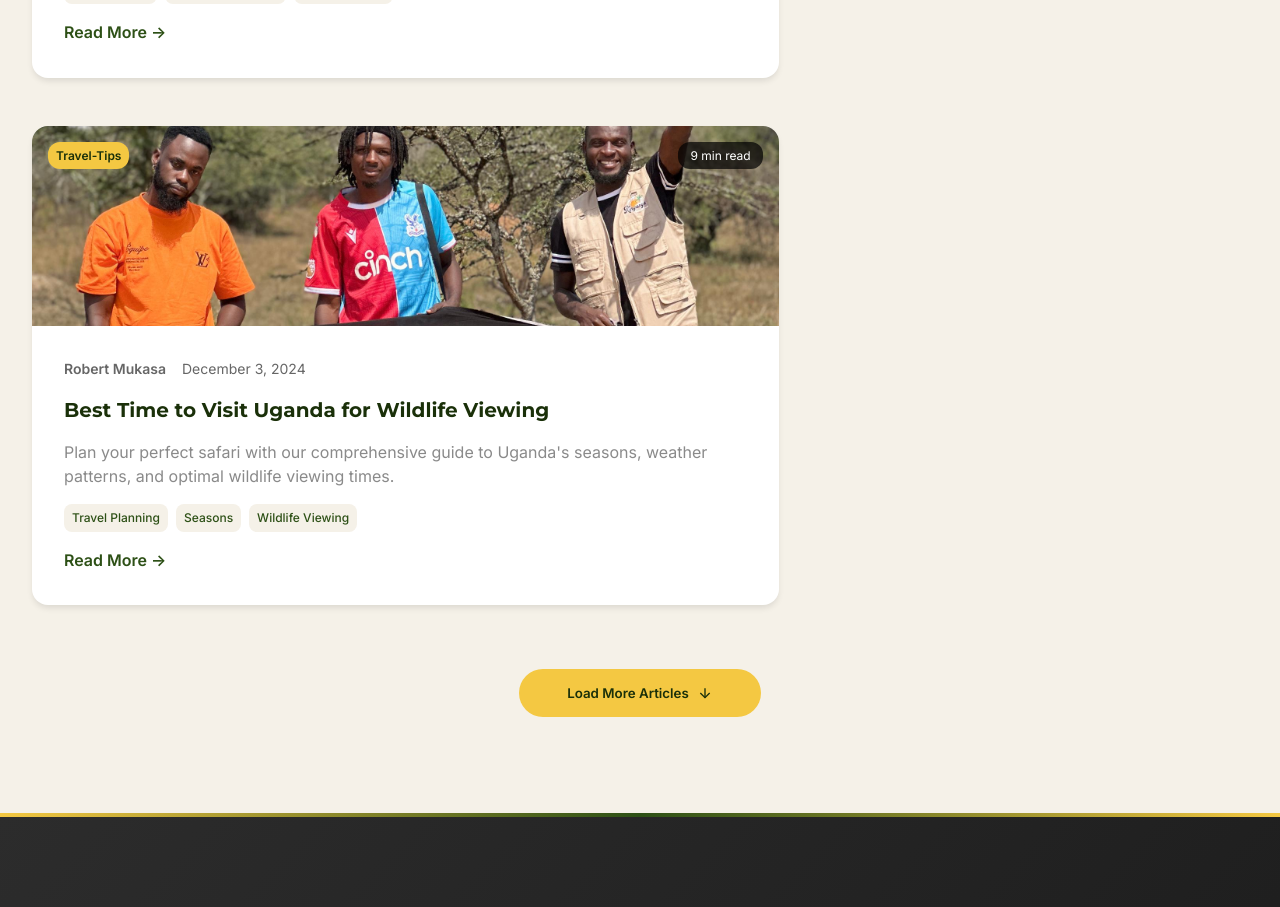
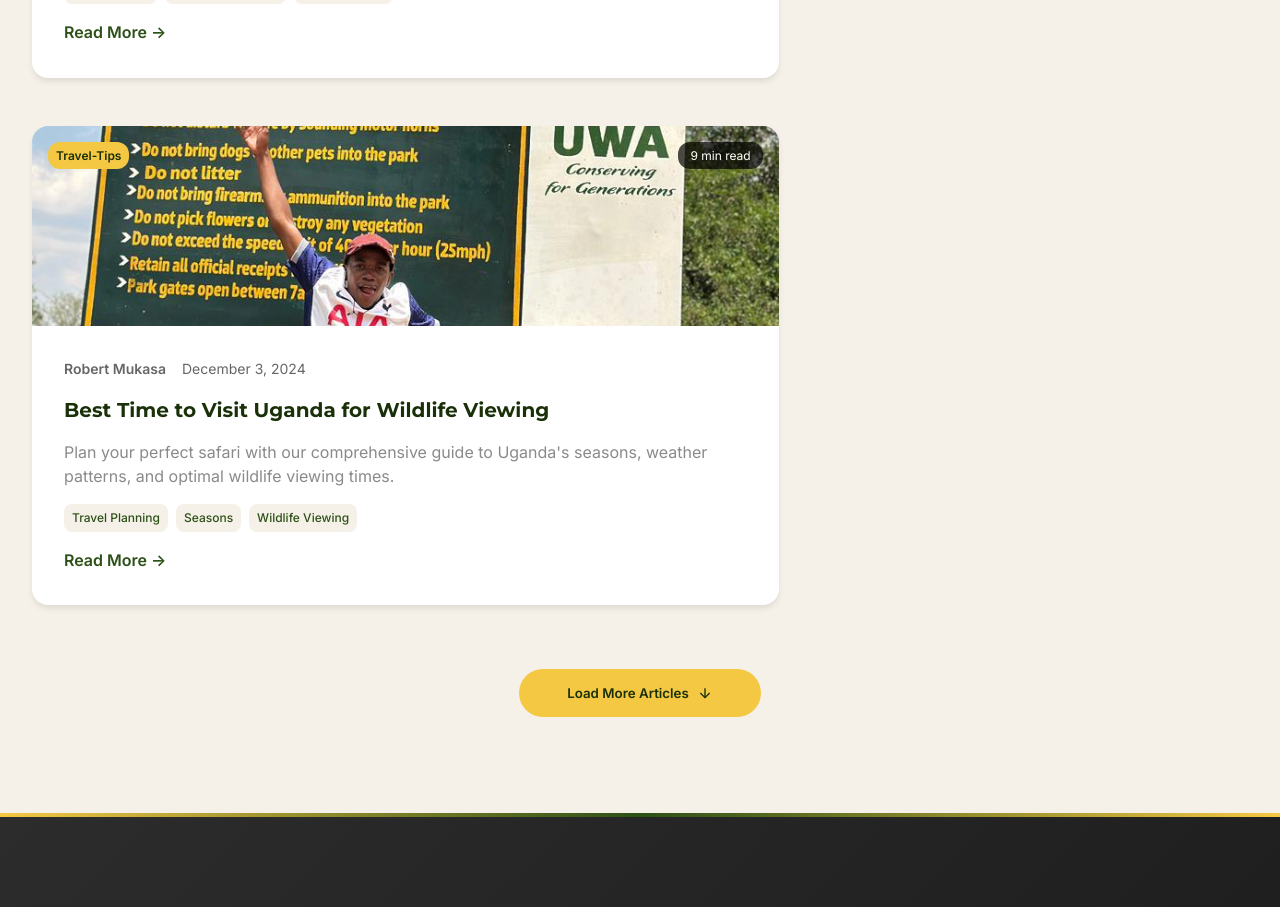
Before and after one commit to kasasa22/safari-website, a Nuxt app: page /blog in a window 1280 px wide. Shown: the part 4360-5267 px from the top of the page. Built offline with nearby package versions, Linux system fonts and the light colour scheme.

Commit message:
Update Blog page

```diff
--- a/app/pages/blog/index.vue
+++ b/app/pages/blog/index.vue
@@ -268,7 +268,7 @@ const articles = ref([
     date: "December 12, 2024",
     readTime: "6 min read",
     tags: ["Photography", "Safari Tips", "Wildlife"],
-    slug: "/blog/safari-photography-tips"
+    slug: "/blog/destinatiions-photography-tips"
   },
   {
     title: "Queen Elizabeth National Park: A Wildlife Paradise",
@@ -306,7 +306,7 @@ const articles = ref([
   {
     title: "Best Time to Visit Uganda for Wildlife Viewing",
     excerpt: "Plan your perfect safari with our comprehensive guide to Uganda's seasons, weather patterns, and optimal wildlife viewing times.",
-    image: "/images/uganda.jpeg",
+    image: "/images/mburo_main.jpeg",
     category: "travel-tips",
     author: "Robert Mukasa",
     date: "December 3, 2024",
@@ -345,7 +345,7 @@ const articles = ref([
     date: "November 25, 2024",
     readTime: "7 min read",
     tags: ["Packing", "Safari Gear", "Travel Tips"],
-    slug: "/blog/safari-packing-essentials"
+    slug: "/blog/destinatiions-packing-essentials"
   },
   {
     title: "Rwenzori Mountains: Trekking the Mountains of the Moon",
```
